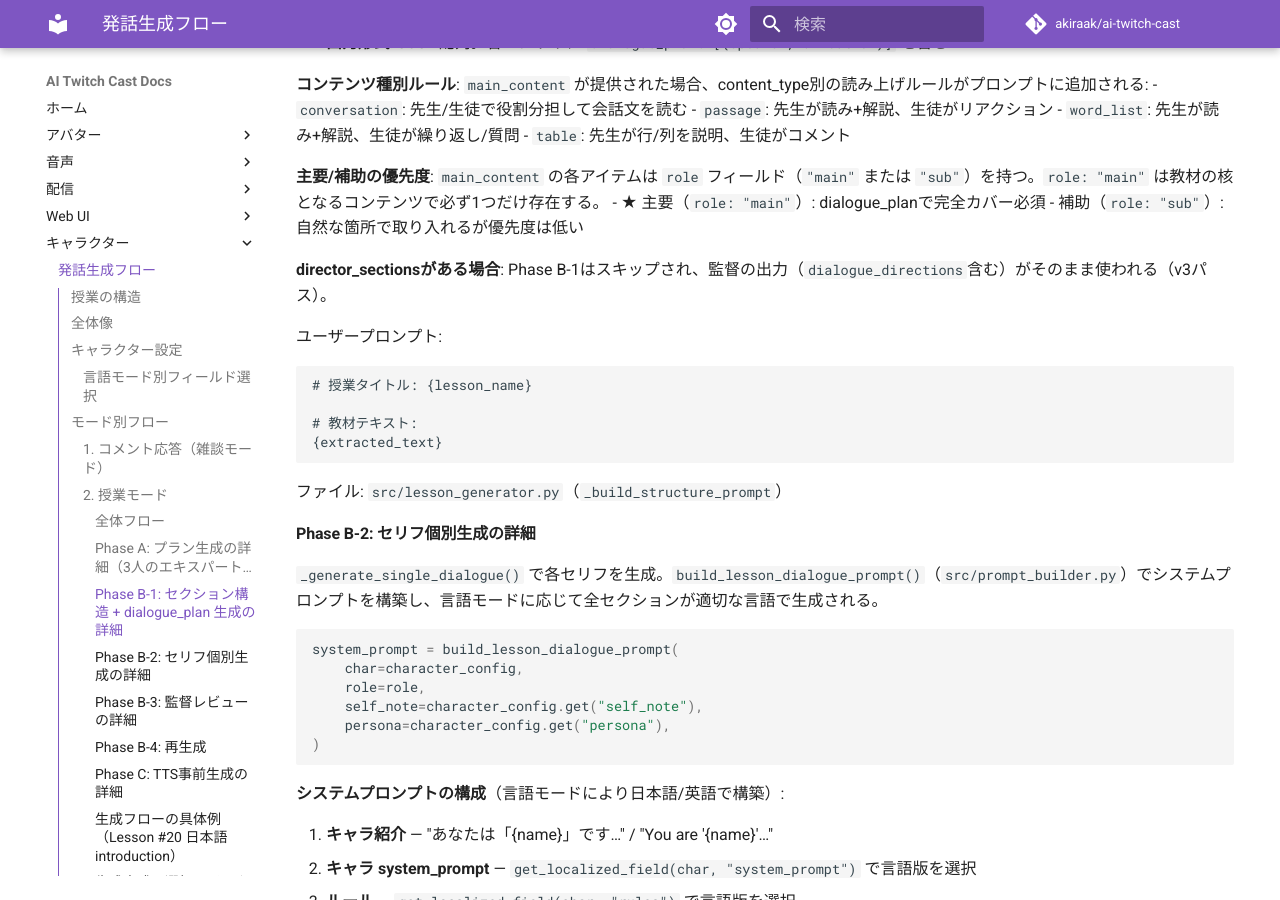
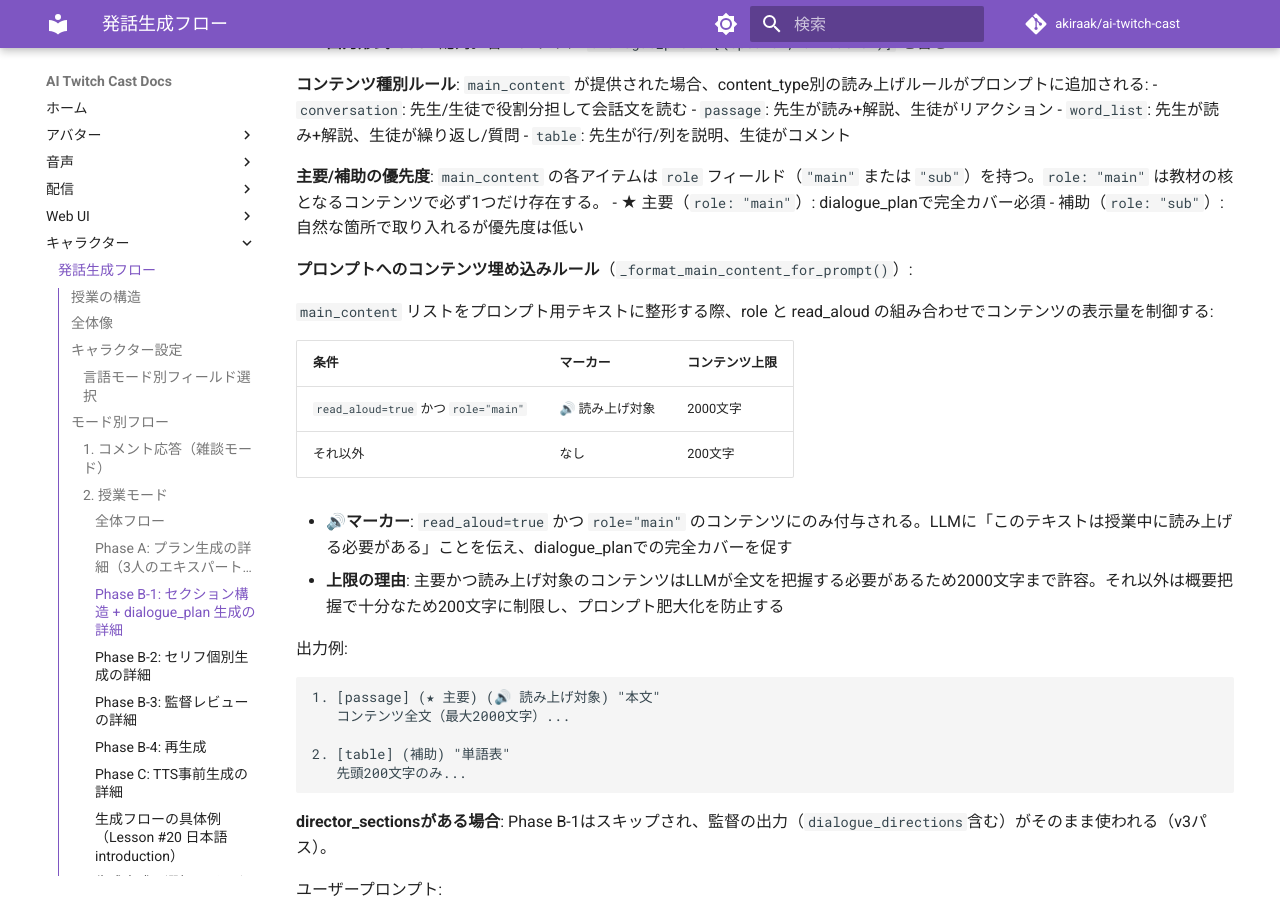
Before and after one commit to akiraak/ai-twitch-cast, an MkDocs documentation site: the page built from docs/speech-generation-flow.md, in a window 1280 px wide and 900 px high, scrolled down 7725 px. Built offline with MkDocs 1.6.1 and Material for MkDocs 9.7.7, drawn with Linux system fonts in a browser that asks for light colours; comment, search, counter and statistics services are not loaded.

Commit message:
speech-generation-flow同期 Step 2: Phase B-1に_format_main_content_for_prompt()の上限ルール・🔊マーカー条件を追記
Co-Authored-By: Claude Opus 4.6 (1M context) <noreply@anthropic.com>

````diff
--- a/docs/speech-generation-flow.md
+++ b/docs/speech-generation-flow.md
@@ -359,6 +359,27 @@ comment_reader._respond()
 - ★ 主要（`role: "main"`）: dialogue_planで完全カバー必須
 - 補助（`role: "sub"`）: 自然な箇所で取り入れるが優先度は低い
 
+**プロンプトへのコンテンツ埋め込みルール**（`_format_main_content_for_prompt()`）:
+
+`main_content` リストをプロンプト用テキストに整形する際、role と read_aloud の組み合わせでコンテンツの表示量を制御する:
+
+| 条件 | マーカー | コンテンツ上限 |
+|------|---------|--------------|
+| `read_aloud=true` かつ `role="main"` | 🔊 読み上げ対象 | 2000文字 |
+| それ以外 | なし | 200文字 |
+
+- **🔊マーカー**: `read_aloud=true` かつ `role="main"` のコンテンツにのみ付与される。LLMに「このテキストは授業中に読み上げる必要がある」ことを伝え、dialogue_planでの完全カバーを促す
+- **上限の理由**: 主要かつ読み上げ対象のコンテンツはLLMが全文を把握する必要があるため2000文字まで許容。それ以外は概要把握で十分なため200文字に制限し、プロンプト肥大化を防止する
+
+出力例:
+```
+1. [passage] (★ 主要) (🔊 読み上げ対象) "本文"
+   コンテンツ全文（最大2000文字）...
+
+2. [table] (補助) "単語表"
+   先頭200文字のみ...
+```
+
 **director_sectionsがある場合**: Phase B-1はスキップされ、監督の出力（`dialogue_directions`含む）がそのまま使われる（v3パス）。
 
 ユーザープロンプト:
````
Also changed, not shown: DONE.md (+1 -0 lines), TODO.md (+0 -1 lines), plans/speech-generation-flow-sync.md (+1 -1 lines).
